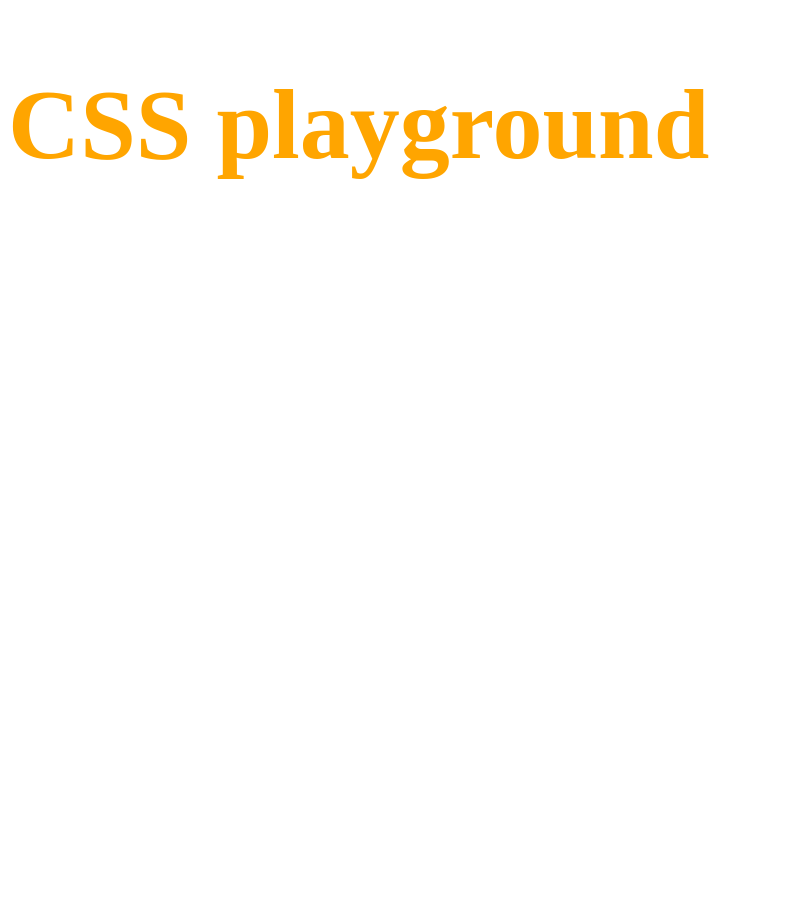
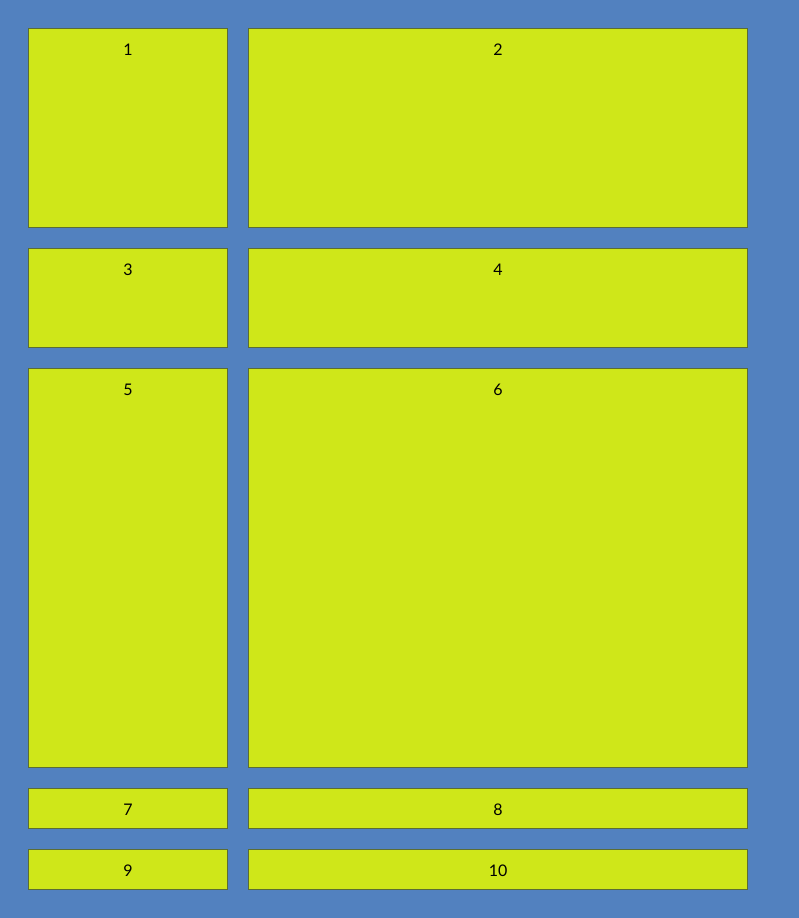
Before and after one commit to aurelienroux/grid-playground, a website: page index.html in a window 1280 px wide. Shown: the whole page, without its empty margins (0-799 px from the left). Before the commit the page ends 800 px from the top, so only its background shows below. Drawn offline with nearby package versions, Linux system fonts and the light colour scheme; files that its build step writes are made by us from their sources.

Commit message:
grid with 10 items

```diff
--- a/index.html
+++ b/index.html
@@ -6,9 +6,20 @@
     <title>CSS playground</title>
     <meta name="viewport" content="width=device-width, initial-scale=1">
     <link rel="stylesheet" type="text/css" media="screen" href="./dist/css/main.css" />
-    <script src="main.js"></script>
+    <!-- <script src="main.js"></script> -->
 </head>
 <body>
-    <h1>CSS playground</h1>
+    <div class="container">
+        <div class="item">1</div>
+        <div class="item">2</div>
+        <div class="item">3</div>
+        <div class="item">4</div>
+        <div class="item">5</div>
+        <div class="item">6</div>
+        <div class="item">7</div>
+        <div class="item">8</div>
+        <div class="item">9</div>
+        <div class="item">10</div>
+    </div>
 </body>
 </html>
--- a/src/scss/grid.scss
+++ b/src/scss/grid.scss
@@ -1,4 +1,23 @@
 * {
-    color: orange;
-    font-size: 100px;
+    box-sizing: border-box;
+    font-family: 'Gill Sans', 'Gill Sans MT', Calibri, 'Trebuchet MS', sans-serif;
 }
+
+html {
+    background: #2964b1ce;
+    padding: 20px;
+}
+
+.item {
+    border: 1px solid rgb(91, 109, 51);
+    text-align: center;
+    padding: 10px;
+    background: rgb(207, 231, 25);
+}
+
+.container {
+    display: grid;
+    grid-template-columns: 200px 500px;
+    grid-template-rows: 200px 100px 400px;
+    grid-gap: 20px;
+}
```
